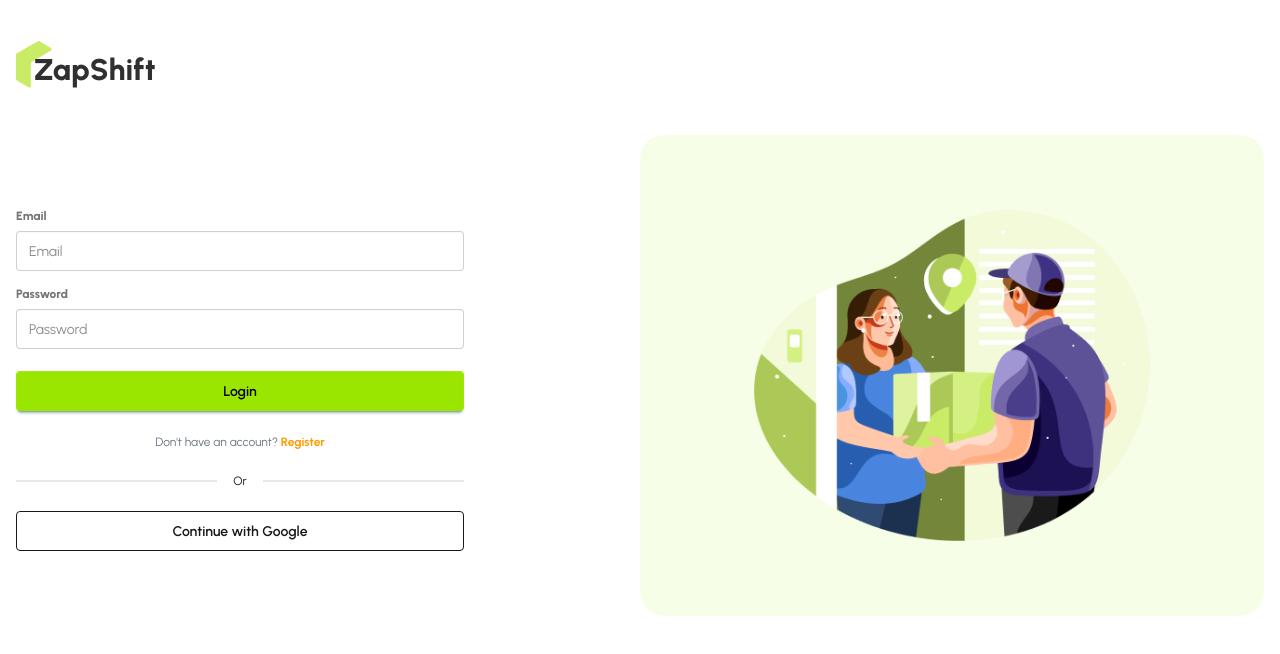
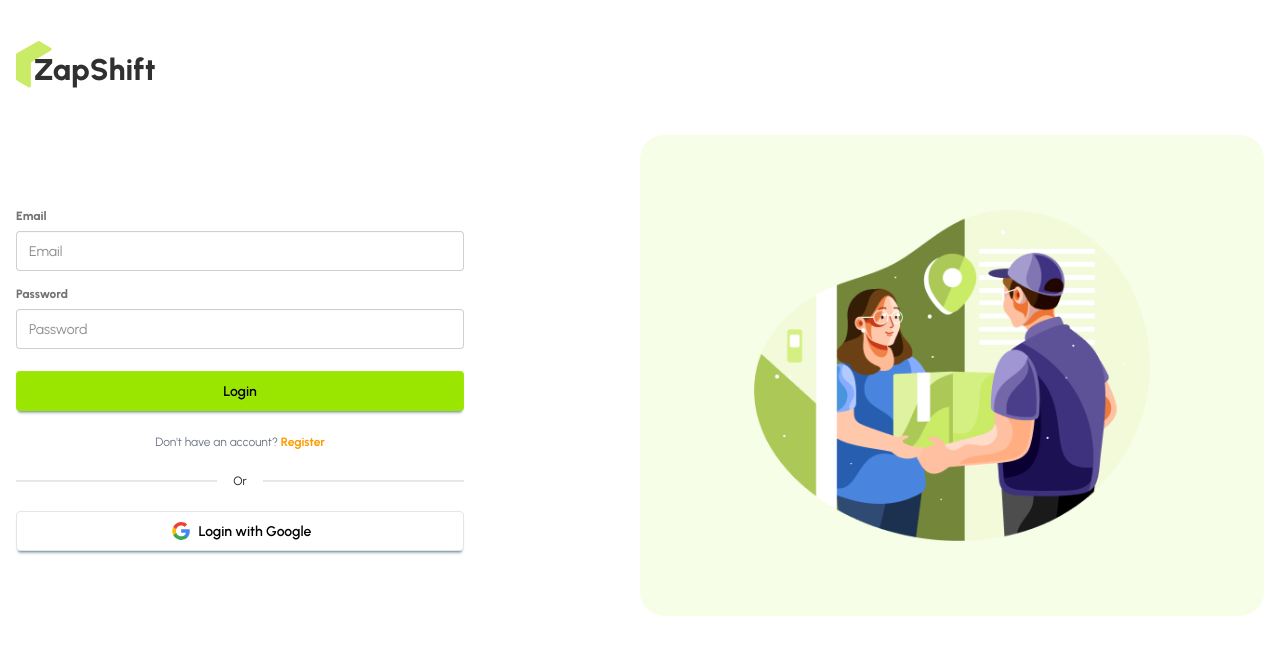
Before and after one commit to FahimFaysalNirjhar/zap-shift-client-side, a React (Vite) app: page /login in a window 1280 px wide. Shown: the top 654 px of the page. Built offline with nearby package versions, Linux system fonts and the light colour scheme; no server answers.

Commit message:
social media completed

```diff
--- a/src/pages/Auth/SocialIcons.jsx
+++ b/src/pages/Auth/SocialIcons.jsx
@@ -3,7 +3,36 @@
 const SocialIcons = () => {
   return (
     <div>
-      <button className="btn btn-outline w-full">Continue with Google</button>
+      <button className="btn w-full bg-white text-black border-[#e5e5e5] hover:bg-gray-50 hover:text-blue-600 transition-colors duration-200">
+        <svg
+          aria-label="Google logo"
+          width="24"
+          height="24"
+          xmlns="http://www.w3.org/2000/svg"
+          viewBox="0 0 512 512"
+        >
+          <g>
+            <path d="m0 0H512V512H0" fill="#fff"></path>
+            <path
+              fill="#34a853"
+              d="M153 292c30 82 118 95 171 60h62v48A192 192 0 0190 341"
+            ></path>
+            <path
+              fill="#4285f4"
+              d="m386 400a140 175 0 0053-179H260v74h102q-7 37-38 57"
+            ></path>
+            <path
+              fill="#fbbc02"
+              d="m90 341a208 200 0 010-171l63 49q-12 37 0 73"
+            ></path>
+            <path
+              fill="#ea4335"
+              d="m153 219c22-69 116-109 179-50l55-54c-78-75-230-72-297 55"
+            ></path>
+          </g>
+        </svg>
+        Login with Google
+      </button>
     </div>
   );
 };
```
